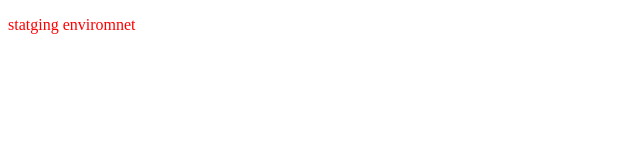
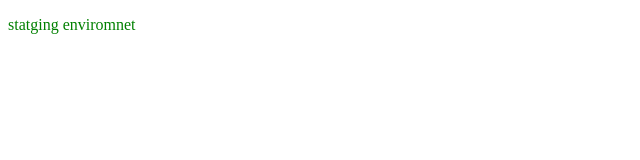
Before and after one commit to Giridhard123/updateAssignment, a plain HTML site: page index.html in a window 1280 px wide. Shown: the whole page, without its empty margins (0-640 px from the left). Drawn offline with Linux system fonts and the light colour scheme.

Commit message:
environment name in green color

```diff
--- a/index.html
+++ b/index.html
@@ -4,7 +4,7 @@
    </head>
    <body>
 
-	<p style="color:red"> statging enviromnet </p>
+	<p style="color:green"> statging enviromnet </p>
 
    </body>
 </html>
```
